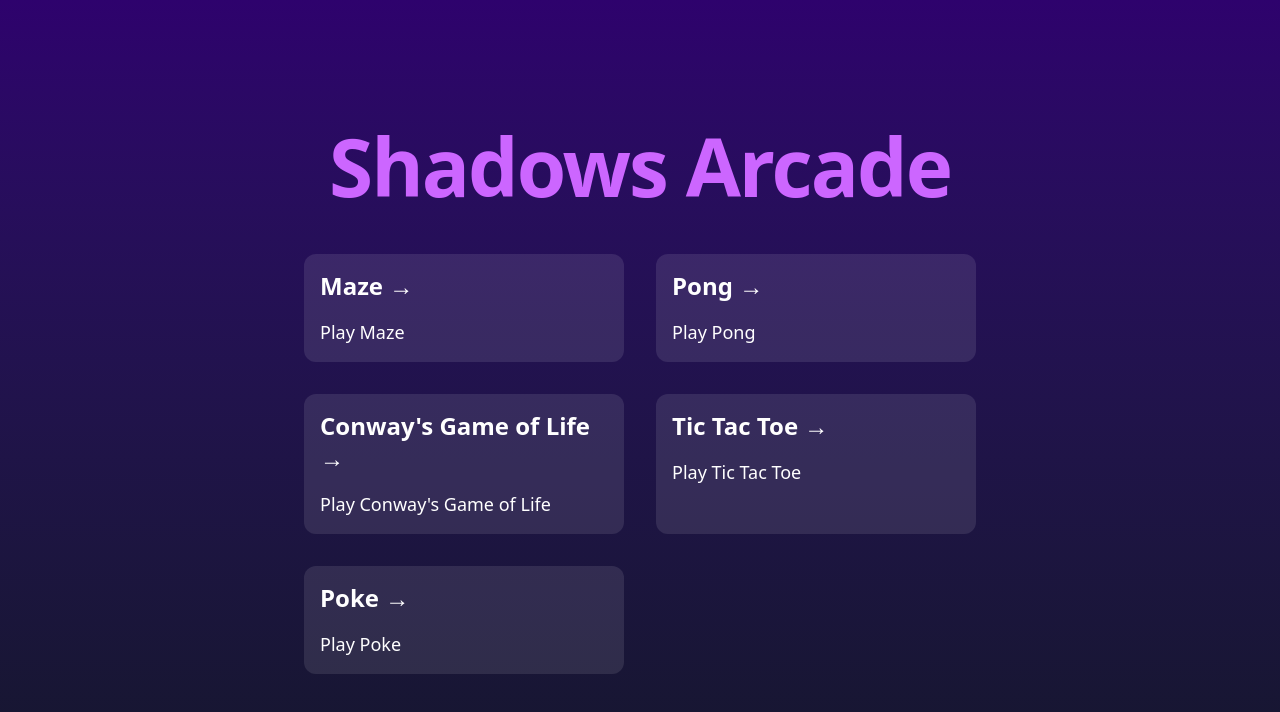
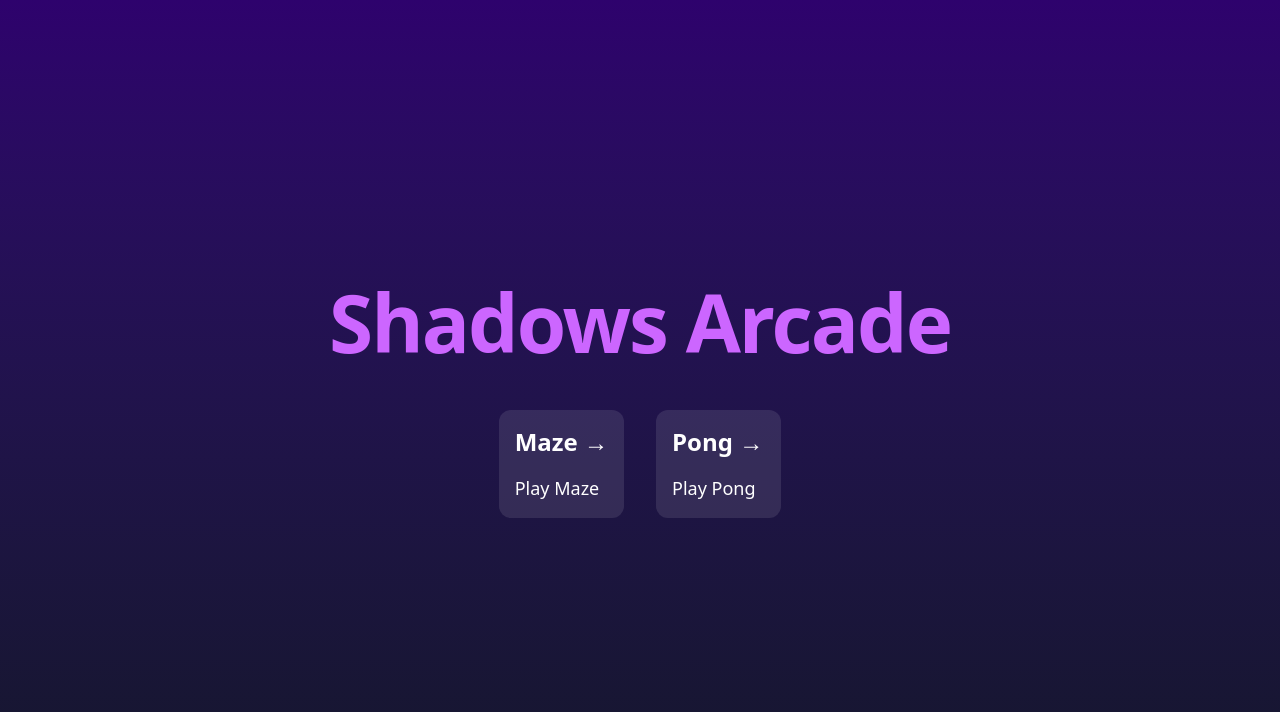
Before and after one commit to MysticAlyleid17/MazeComp, a React (Vite) app: page / in a window 1280 px wide. Shown: the top 712 px of the page. Built offline with nearby package versions, Linux system fonts and the light colour scheme.

Commit message:
wip: update Files

```diff
--- a/src/App/App.tsx
+++ b/src/App/App.tsx
@@ -26,36 +26,6 @@ export default function HomePage() {
               Play Pong
             </div>
           </a>
-           <a
-            className="flex max-w-xs flex-col gap-4 rounded-xl bg-white/10 p-4 text-white hover:bg-white/20"
-            href="/convey"
-            target="_blank"
-          >
-            <h3 className="text-2xl font-bold">Conway's Game of Life →</h3>
-            <div className="text-lg">
-              Play Conway's Game of Life
-            </div>
-          </a>
-          <a
-            className="flex max-w-xs flex-col gap-4 rounded-xl bg-white/10 p-4 text-white hover:bg-white/20"
-            href="/tictactoe"
-            target="_blank"
-          >
-            <h3 className="text-2xl font-bold">Tic Tac Toe →</h3>
-            <div className="text-lg">
-              Play Tic Tac Toe
-            </div>
-          </a>
-          <a
-            className="flex max-w-xs flex-col gap-4 rounded-xl bg-white/10 p-4 text-white hover:bg-white/20"
-            href="/poke"
-            target="_blank"
-          >
-            <h3 className="text-2xl font-bold">Poke →</h3>
-            <div className="text-lg">
-              Play Poke
-            </div>
-          </a>
         </div>
       </div>
     </main>
--- a/src/tictactoe/app.tsx
+++ /dev/null
@@ -1,3 +0,0 @@
-export default function Square() {
-  return <button className="square">X</button>;
-}
--- a/src/tictactoe/index.tsx
+++ /dev/null
@@ -1,12 +0,0 @@
-import { StrictMode } from "react";
-import { createRoot } from "react-dom/client";
-import "./styles.css";
-
-import App from "./App";
-
-const root = createRoot(document.getElementById("root"));
-root.render(
-  <StrictMode>
-    <App />
-  </StrictMode>
-);
--- a/src/tictactoe/styles.css
+++ /dev/null
@@ -1,90 +0,0 @@
-*{
-  box-sizing: border-box;
-}
-
-body {
-  font-family: sans-serif;
-  margin: 20px;
-  padding: 0;
-}
-
-h1 {
-  margin-top: 0;
-  font-size: 22px;
-}
-
-h2 {
-  margin-top: 0;
-  font-size: 20px;
-}
-
-h3 {
-  margin-top: 0;
-  font-size: 18px;
-}
-
-h4 {
-  margin-top: 0;
-  font-size: 16px;
-}
-
-h5 {
-  margin-top: 0;
-  font-size: 14px;
-}
-
-h6 {
-  margin-top: 0;
-  font-size: 12px;
-}
-
-code {
-  font-size: 1.2em;
-}
-
-ul {
-  padding-inline-start: 20px;
-}
-
-* {
-  box-sizing: border-box;
-}
-
-body {
-  font-family: sans-serif;
-  margin: 20px;
-  padding: 0;
-}
-
-.square {
-  background: #fff;
-  border: 1px solid #999;
-  float: left;
-  font-size: 24px;
-  font-weight: bold;
-  line-height: 34px;
-  height: 34px;
-  margin-right: -1px;
-  margin-top: -1px;
-  padding: 0;
-  text-align: center;
-  width: 34px;
-}
-
-.board-row:after {
-  clear: both;
-  content: '';
-  display: table;
-}
-
-.status {
-  margin-bottom: 10px;
-}
-.game {
-  display: flex;
-  flex-direction: row;
-}
-
-.game-info {
-  margin-left: 20px;
-}
--- a/tictactoe.html
+++ /dev/null
@@ -1,11 +0,0 @@
-<!DOCTYPE html>
-<html lang="en">
-<head>
-  <meta charset="UTF-8">
-  <meta name="viewport" content="width=device-width, initial-scale=1.0">
-  <title>Document</title>
-</head>
-<body>
-  <div id="root"></div>
-</body>
-</html>
```
